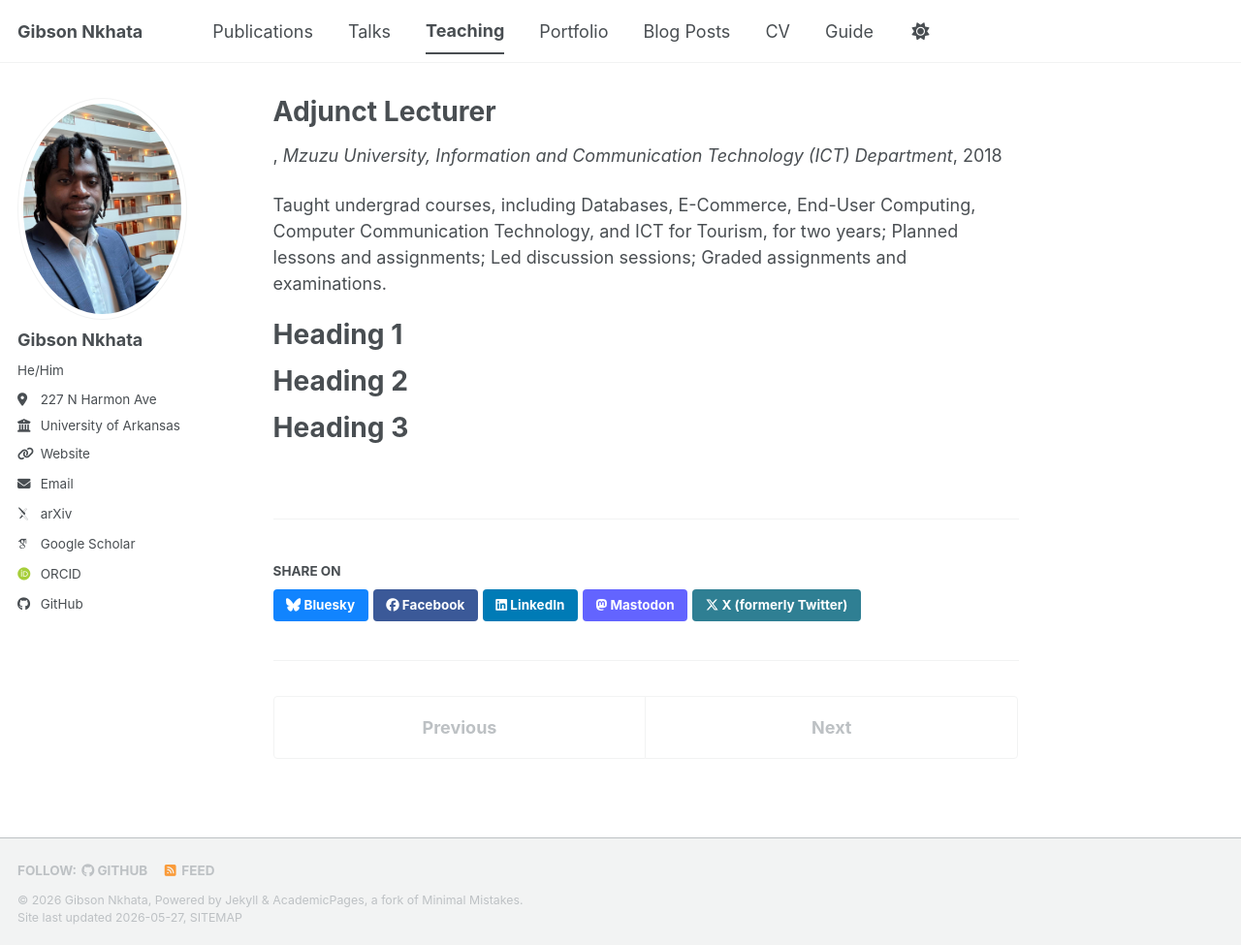
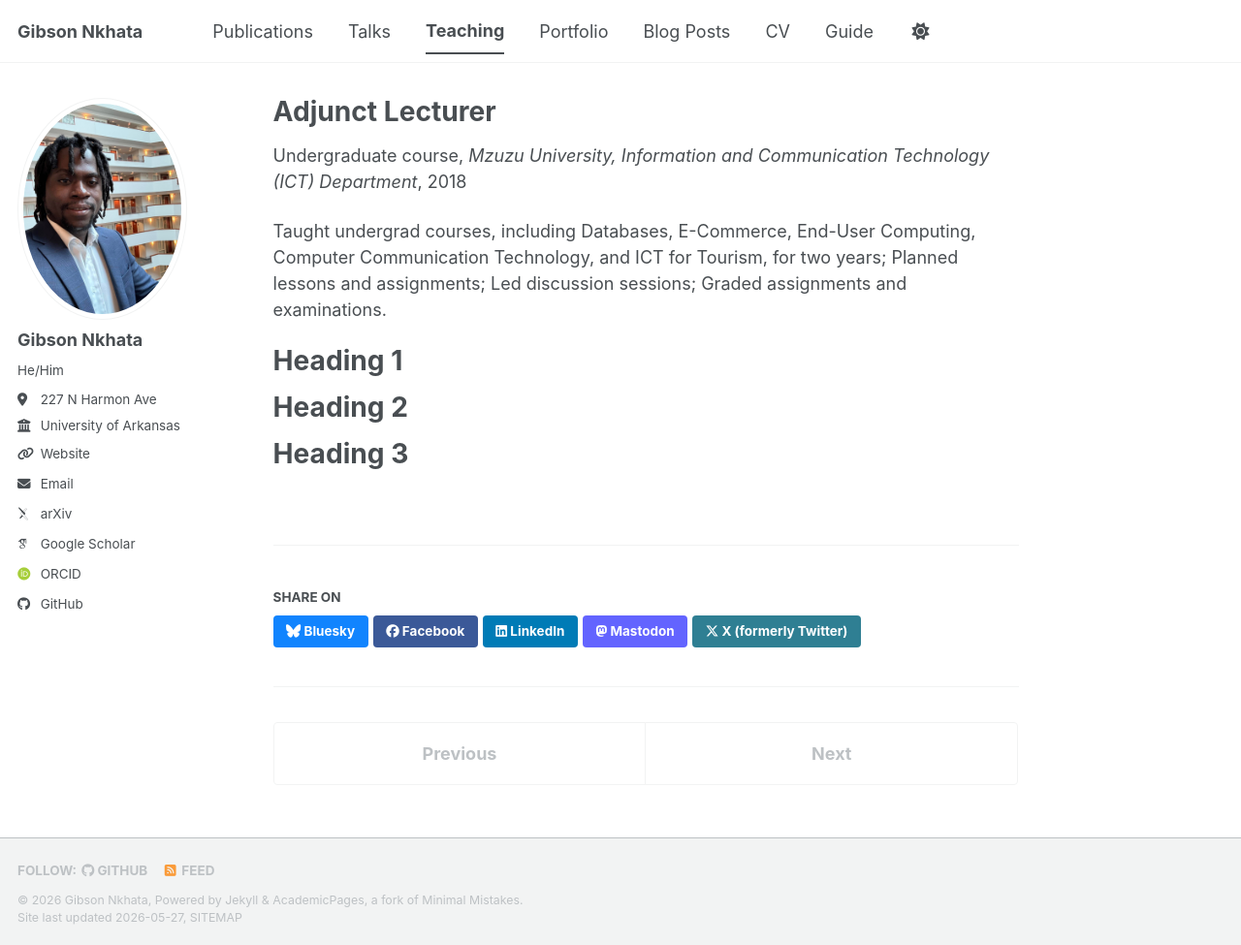
Before and after one commit to gnkhata/gnkhata.github.io, a Jekyll site: the page built from _teaching/2014-spring-teaching-1.md, in a window 1280 px wide and 975 px high. Shown: the whole window at 97% size. Built offline with Jekyll 4.4.1, drawn with Linux system fonts in a browser that asks for light colours; some web fonts are replaced; a script bundle is joined from its source files by our own code; library files that are not in the unit come from our copies; part of the change alters nothing that is shown.

Commit message:
Update 2014-spring-teaching-1.md

```diff
--- a/_teaching/2014-spring-teaching-1.md
+++ b/_teaching/2014-spring-teaching-1.md
@@ -1,7 +1,7 @@
 ---
 title: "Adjunct Lecturer"
 collection: teaching
-#type: "Undergraduate course"
+type: "Undergraduate course"
 permalink: /teaching/2014-spring-teaching-1
 venue: "Mzuzu University, Information and Communication Technology (ICT) Department"
 date: 2018-11-01
```
